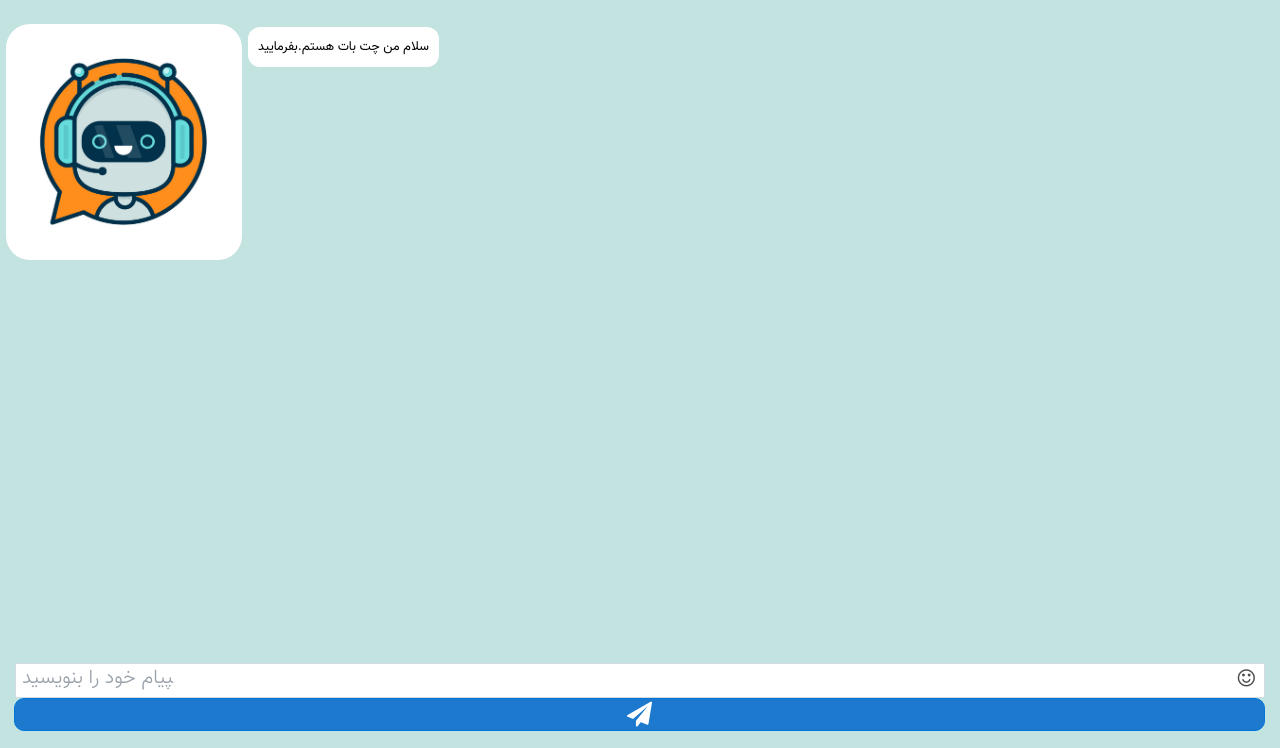
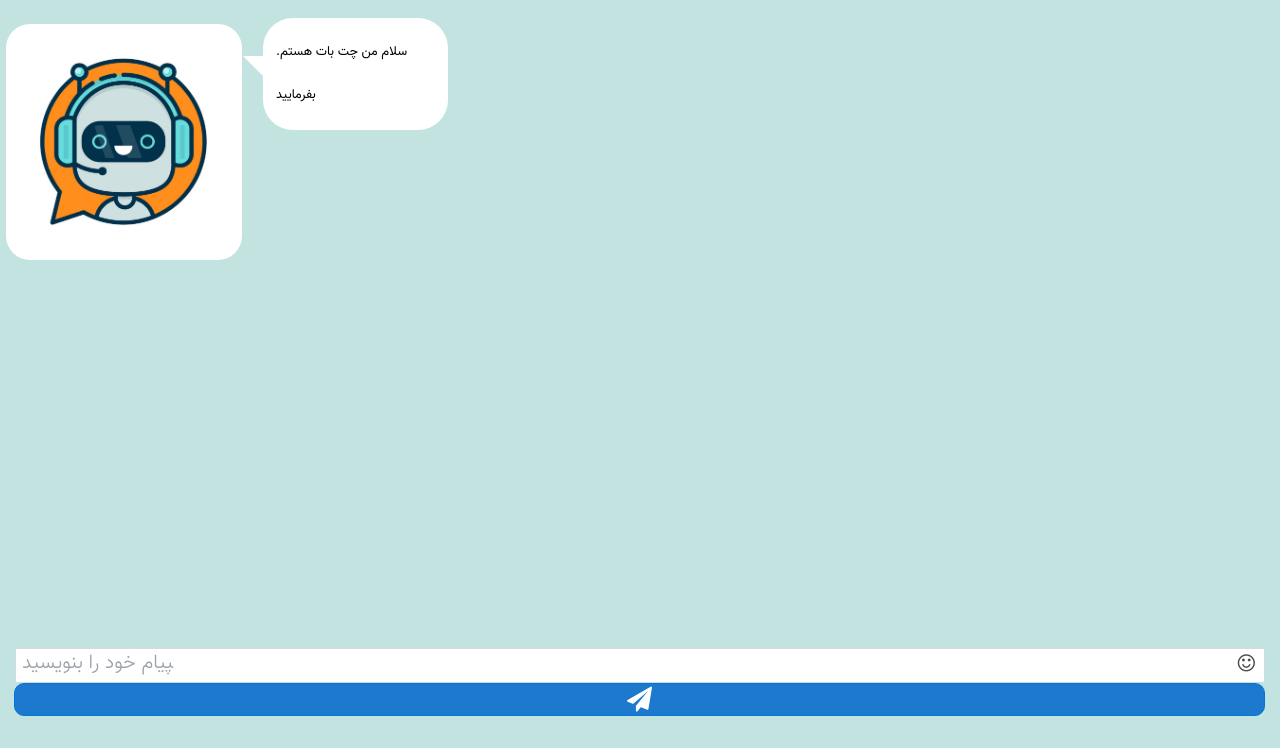
Before and after one commit to NegarMirgati/ChatBot-Server, a Flask app: page /1/ in a window 1280 px wide. Shown: the part 52-800 px from the top of the page. Run offline with Flask 2, Linux system fonts and the light colour scheme; some libraries are stand-ins or nearby versions.

Commit message:
add bubbles for messages

```diff
--- a/static/style.css
+++ b/static/style.css
@@ -69,7 +69,7 @@ h3 {
     margin-left: auto;
     margin-right: 60px;
     width: 100%;
-    margin-top: 15px;
+    margin-top: 0px;
 }
 
 #textInput {
@@ -101,15 +101,11 @@ h3 {
     font-size: 13px;
     text-align: right;
     line-height: 43px;
-    width : 110%;
+    width : 100%;
     border-radius: 12px;
+    background-color: lightyellow;
 }
 
-.userText span {
-    background-color: rgb(239, 253, 222);
-    padding: 10px;
-    border-radius: 12px;
-}
 
 .botText {
     color: black;
@@ -118,8 +114,9 @@ h3 {
     text-align: left;
     line-height: 43px;
     border-radius: 12px;
-    width : 110%;
+    width : 100%;
     margin-top: 8px;
+    background-color: rgb(255, 255, 255);
 }
 
 #bot-avatar{
@@ -128,6 +125,7 @@ h3 {
     float: left;
     padding: 6px;
     margin-left: -20px;
+    margin-right: 15px;
 }
 
 #user-avatar{
@@ -138,13 +136,6 @@ h3 {
     margin-right: -20px;
 }
 
-
-.botText span {
-    background-color: rgb(255, 255, 255);
-    padding: 10px;
-    border-radius: 12px;
-
-}
 
 #tidbit {
     position:absolute;
@@ -178,3 +169,135 @@ h3 {
     border-radius: 10px;
     font-family: Vazir;
   }
+/* CSS talk bubble */
+.talk-bubble {
+    margin: 0px;
+    margin-bottom: 40px;
+    display: inline-block;
+    position: relative;
+    width: 185px;
+    height: auto;
+    background-color: lightyellow;
+  }
+
+  .round{
+    border-radius: 30px;
+    -webkit-border-radius: 30px;
+    -moz-border-radius: 30px;
+
+  }
+
+  .tri-right.left-top:after{
+    content: ' ';
+    position: absolute;
+    width: 0;
+    height: 0;
+    left: -20px;
+    right: auto;
+    top: 0px;
+    bottom: auto;
+    border: 22px solid;
+    border-color: lightyellow transparent transparent transparent;
+  }
+
+  .tri-right.left-in:after{
+    content: ' ';
+    position: absolute;
+    width: 0;
+    height: 0;
+    left: -20px;
+    right: auto;
+    top: 38px;
+    bottom: auto;
+    border: 12px solid;
+    border-color: white white transparent transparent;
+  }
+
+  .tri-right.btm-left:after{
+    content: ' ';
+    position: absolute;
+    width: 0;
+    height: 0;
+    left: 0px;
+    right: auto;
+    top: auto;
+    bottom: -20px;
+    border: 22px solid;
+    border-color: transparent transparent transparent lightyellow;
+  }
+
+  .tri-right.btm-left-in:after{
+    content: ' ';
+    position: absolute;
+    width: 0;
+    height: 0;
+    left: 38px;
+    right: auto;
+    top: auto;
+    bottom: -20px;
+    border: 12px solid;
+    border-color: white transparent transparent white;
+  }
+
+  .tri-right.btm-right-in:after{
+    content: ' ';
+    position: absolute;
+    width: 0;
+    height: 0;
+    left: auto;
+    right: 38px;
+    bottom: -20px;
+    border: 12px solid;
+    border-color: lightyellow lightyellow transparent transparent;
+  }
+
+
+  .tri-right.btm-right:after{
+    content: ' ';
+    position: absolute;
+    width: 0;
+    height: 0;
+    left: auto;
+    right: 0px;
+    bottom: -20px;
+    border: 12px solid;
+    border-color: lightyellow lightyellow transparent transparent;
+  }
+
+  .tri-right.right-in:after{
+    content: ' ';
+    position: absolute;
+    width: 0;
+    height: 0;
+    left: auto;
+    right: -20px;
+    top: 38px;
+    bottom: auto;
+    border: 12px solid;
+    border-color: lightyellow transparent transparent lightyellow;
+  }
+
+  .tri-right.right-top:after{
+    content: ' ';
+    position: absolute;
+    width: 0;
+    height: 0;
+    left: auto;
+    right: -20px;
+    top: 0px;
+    bottom: auto;
+    border: 20px solid;
+    border-color: lightyellow transparent transparent transparent;
+  }
+
+  /* talk bubble contents */
+  .talktext{
+    padding: 1em;
+    text-align: left;
+    line-height: 1.5em;
+  }
+  .talktext p{
+    /* remove webkit p margins */
+    -webkit-margin-before: 0em;
+    -webkit-margin-after: 0em;
+  }
--- a/templates/index.html
+++ b/templates/index.html
@@ -28,8 +28,7 @@
       <h1 id = "title">چت بات</h1>
   </div>
   <div id="chatbox">
-      <img src="/static/chatbot.jpg" alt="chatbot" id = "bot-avatar">
-      <p class="botText"><span>سلام من چت بات هستم.بفرمایید</span></p>
+    <img src="/static/chatbot.jpg" alt="chatbot" id = "bot-avatar"> <div class=" botText talk-bubble tri-right round left-in" style = "background-color : white;"> <div class="talktext"><p class = "botText">سلام من چت بات هستم. بفرمایید</p></div></div>
   </div>
   <div id="footer">
       <div id="userInput" class="container">
@@ -62,23 +61,19 @@
     </script>
 
       <script>
-        var global="/static/f1.png"
-        function getBotResponse() {
+   function getBotResponse() {
           var rawText = $("#textInput").val();
-          var userHtml = '<img src="/static/f1.png" alt="student" class="right" id = "user-avatar"> <p class="userText"><span>' + rawText + '</span></p>';
+          var userHtml = '<img src="/static/f1.png" alt="student" class="right" id = "user-avatar"> <div class="talk-bubble tri-right round right-in"> <div class="talktext"> <p class = "userText">' +  rawText + '</p> </div> </div>' ;
           $("#textInput").val("");
           $("#chatbox").append(userHtml);
           document.getElementById('userInput').scrollIntoView({block: 'start', behavior: 'smooth'});
-          //document.getElementById('avatar').src=file_get_contents("/static/info2.txt")
-
 
           $.get("/get", { msg: rawText }).done(function(data) {
             var str = data;
             var n = str.search("#");
             var res = str.substring(n+1, str.length);
             data = str.substring(0, n);
-            // console.log(res);
-            var botHtml = '<img src="/static/chatbot.jpg" alt="chatbot" id = "bot-avatar"> <p class="botText"><span>' + data + '</span></p>';
+            var botHtml = '<img src="/static/chatbot.jpg" alt="chatbot" id = "bot-avatar"> <div class="talk-bubble tri-right round left-in" style = "background-color : white;"> <div class="talktext"><p class = "botText">' + data + '</p></div></div>';
             $("#chatbox").append(botHtml);
             document.getElementById('userInput').scrollIntoView({block: 'start', behavior: 'smooth'});
           });
@@ -88,7 +83,6 @@
         $("#textInput").keypress(function chatKeyPressed(e){
           $('.emoji-wysiwyg-editor').html('');
             if(e.which == 13) {
-                // readText();
                 getBotResponse();
                 $('.emoji-wysiwyg-editor').html('');
             }
```
